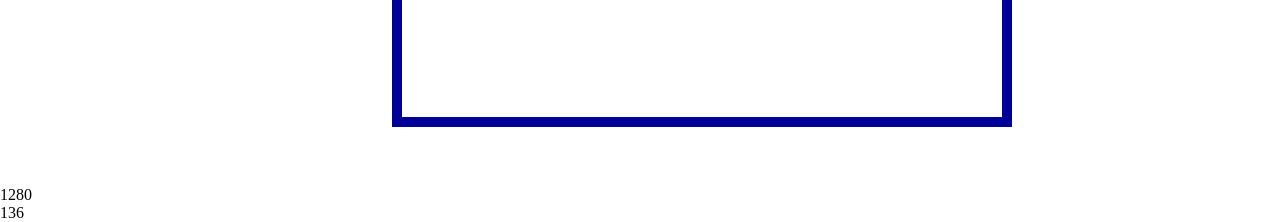
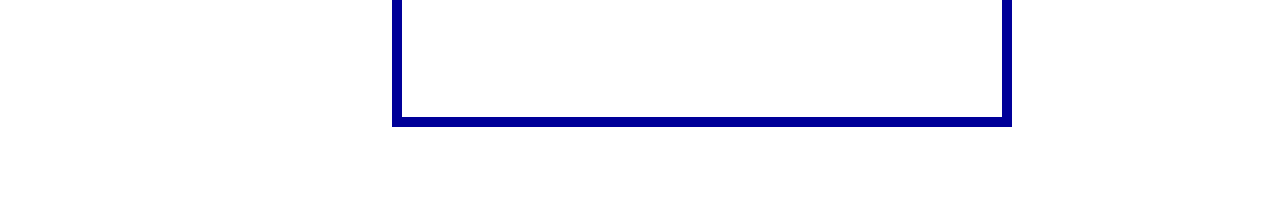
Before and after one commit to wrigzilla/wrigzilla.github.io, a plain HTML site: page index.html in a window 1280 px wide. Shown: the part 802-1024 px from the top of the page. After the commit the page ends 988 px from the top, so only its background shows below. Drawn offline with Linux system fonts and the light colour scheme.

Commit message:
Remove debugging
remove print debugging info

```diff
--- a/index.html
+++ b/index.html
@@ -30,4 +30,4 @@
   ></div
 ></body
 ><div id="paddingBox1"></div
-><div id="output"></div></html>
+><!--<div id="output"></div>--></html>
--- a/langton.js
+++ b/langton.js
@@ -53,7 +53,7 @@ function antAlgorithm( canvas, ctx, squareColour, colour, panel, repeatID )
 
 function init()
 {
-	var output = document.getElementById( "output" ) ;
+//	var output = document.getElementById( "output" ) ;
 	var canvas = document.getElementById( "board" ) ;
 	var ctx = canvas.getContext( "2d" ) ;
 	var panel = document.getElementById( "panel" ) ;
@@ -61,9 +61,9 @@ function init()
 	var colour = "white" ;
 //	var width = document.getElementById("wrapper").offsetWidth;
 	var width = window.innerWidth ;
-	output.innerHTML += width ;
+//	output.innerHTML += width ;
 	document.getElementById("langton").style.marginLeft = (width - 600)/5 + "px" ;
-	output.innerHTML += "<br>" + (width - 600) / 5 ;
+//	output.innerHTML += "<br>" + (width - 600) / 5 ;
 	ctx.fillStyle = colour ;
 	ctx.fillRect( 0 , 0 , 600 , 600 ) ;
 	var repeat = setInterval( function() {antAlgorithm( canvas, ctx, squareColour, colour, panel, repeat );}, 1 ) ;
```
